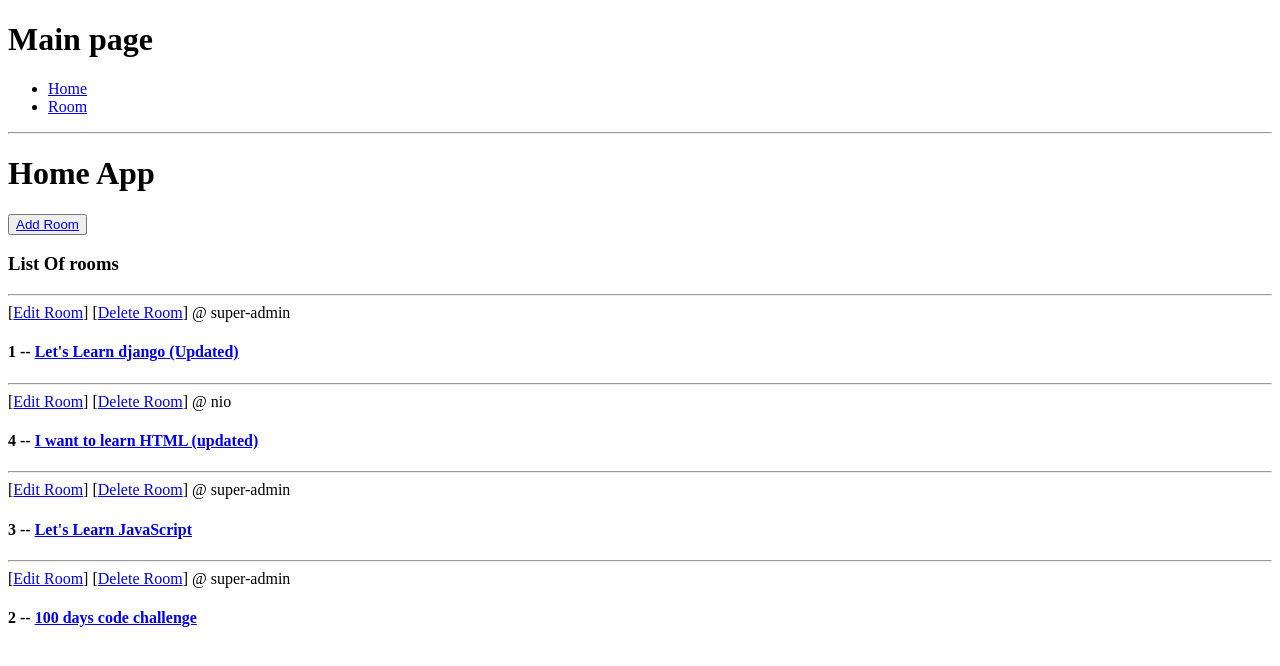
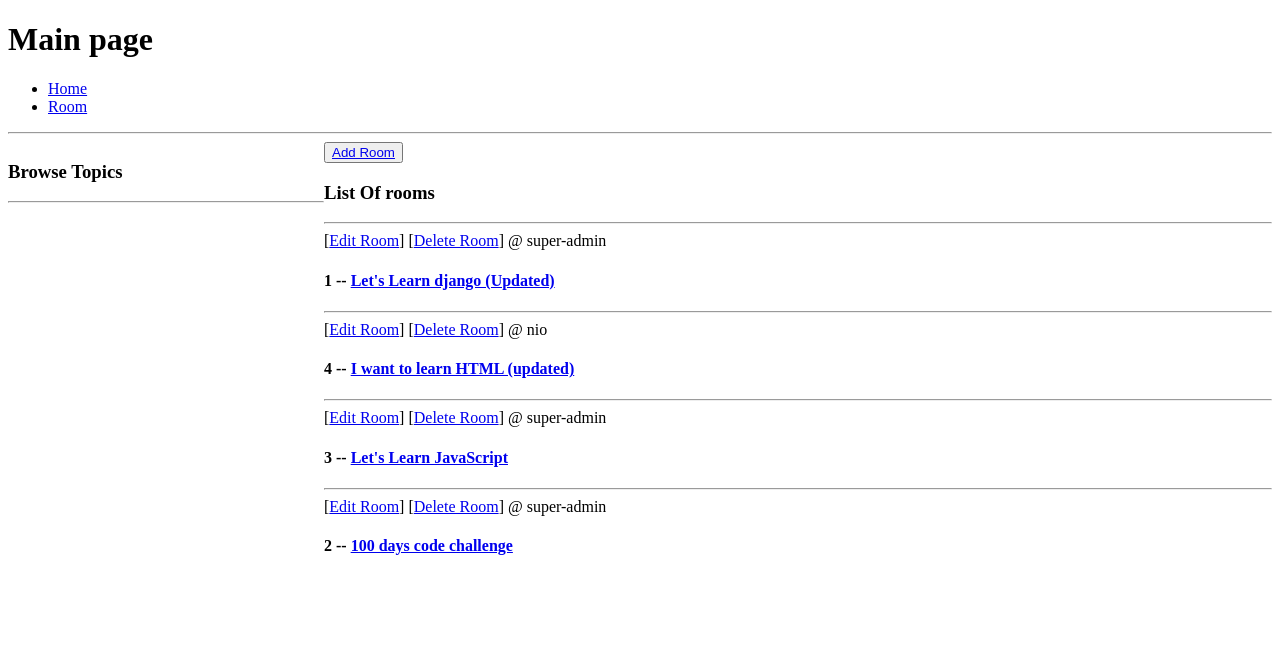
Before and after one commit to bnitish101/DjangoStudyBud, a Django app: template studybud/base/templates/base/home.html in a window 1280 px wide. Shown: the top 666 px of the page. Run offline with Django 4.2, Linux system fonts and the light colour scheme; the template is opened without the code that fills it: values that come from a table or form of the project are taken from there, others are empty; data comes from the database, SQL or seed files in the repository; parts of the project's set-up code (start-up, migrations or seed data) failed here and were passed over.

Commit message:
add css to make grid view

```diff
--- a/studybud/base/templates/base/delete.html
+++ b/studybud/base/templates/base/delete.html
@@ -10,7 +10,7 @@
 
         <p>Are you sure you want to delete "{{obj}}"?</p>
 
-        [<a href="{{request.META.HTTP_REFERER}}"> Back </a>]
+        [<a href="{{request.META.HTTP_REFERER}}"> Go Back </a>]
         <input type="submit" value="Confirm">
 
     </form>
--- a/studybud/base/templates/base/home.html
+++ b/studybud/base/templates/base/home.html
@@ -1,9 +1,19 @@
 {% extends 'main.html' %}
 
 {% block content %}
+<style>
+    .home-container{
+        display: grid;
+        grid-template-columns: 1fr 3fr;
+    }
+</style>
 
-<h1>Home App</h1>
-
+<div class="home-container">
+    <div>
+        <h3>Browse Topics</h3>
+        <hr>
+    </div>
+    <div>
         <button><a href="{% url 'create-room' %}">Add Room</a><br>
         </button><h3>List Of rooms</h3>
         <div>
@@ -16,5 +26,6 @@
 
             {% endfor %}
         </div>
-
+    </div>
+</div>
 {% endblock content %}
```
Lines whose indentation alone changed are shown as unchanged.
